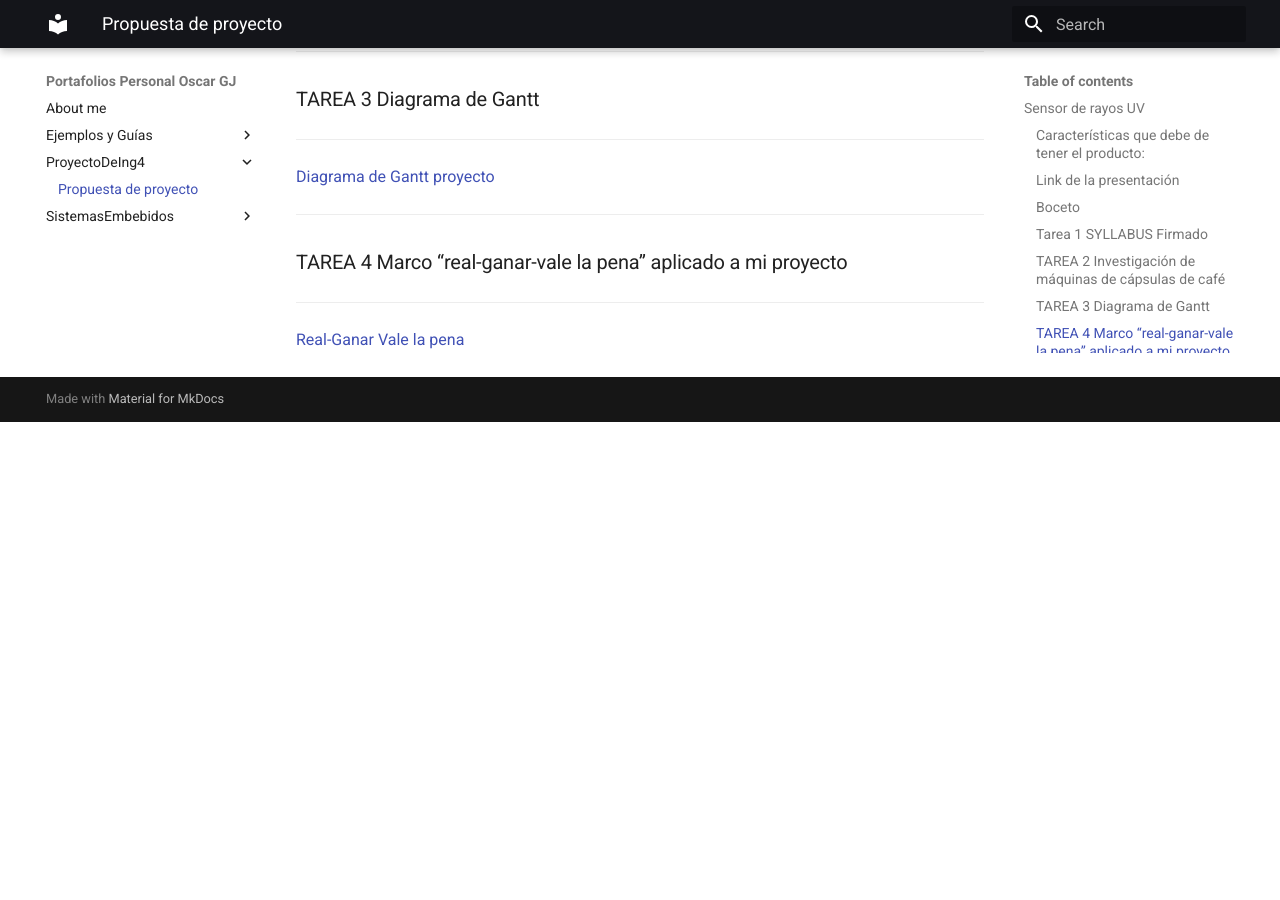
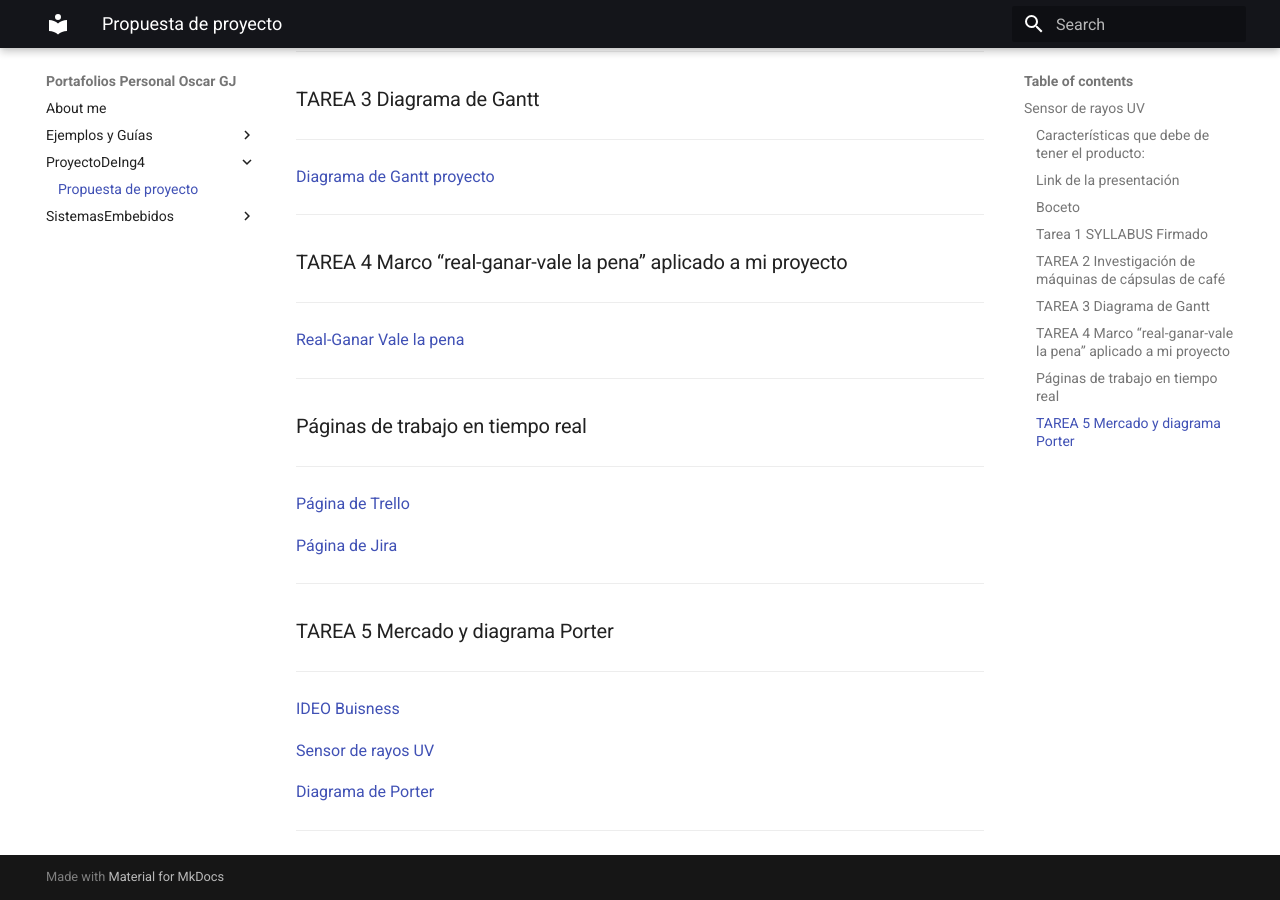
Before and after one commit to OscarGuJo/PortafolioSistemas, an MkDocs documentation site: the page built from docs/ProyectoDeIng4/Proyecto.md, in a window 1280 px wide and 900 px high, scrolled down 1819 px. Built offline with MkDocs 1.6.1 and Material for MkDocs 9.7.7, drawn with Linux system fonts in a browser that asks for light colours; before the commit the page ends 2241 px from its top, so only the background shows below that.

Commit message:
Actualizo tarea porter proyecto 4

```diff
--- a/docs/ProyectoDeIng4/Proyecto.md
+++ b/docs/ProyectoDeIng4/Proyecto.md
@@ -60,3 +60,27 @@ Debe de ser capaz de detectar en tiempo real los niveles de rayos UV en el ambie
 ---
 
 [Real-Ganar Vale la pena](https://docs.google.com/document/d/e/2PACX-1vSxMNVmR-jJWD9nZ6KWQUC17n7yDtmYZeKo0RqMjSaXiRVQKnahckI0v6XETvYHYvuaoG77ukvXxg2c/pub)
+
+---
+
+### Páginas de trabajo en tiempo real
+
+---
+
+[Página de Trello](https://trello.com/c/4ig0xvoT/10-análisis-de-componentes-y-materiales-para-el-prototipo)
+
+[Página de Jira](https://iberopuebla.atlassian.net/jira/software/projects/MBA/boards/1/timeline)
+
+---
+
+### TAREA 5 Mercado y diagrama Porter
+
+---
+
+[IDEO Buisness](https://www.canva.com/design/DAG0w_cchC4/iZkATuicc6fS7nchp_iR7w/edit)
+
+[Sensor de rayos UV](https://docs.google.com/document/d/1EhannVGKgvJBUKr_ac1ZMV9NYwc3UNqIrEO82akdBdE/edit?usp=sharing)
+
+[Diagrama de Porter](https://www.canva.com/design/DAG0xGMiBc4/y4W1TcuNnE4gSCQcIF5zfA/edit?utm_content=DAG0xGMiBc4&utm_campaign=designshare&utm_medium=link2&utm_source=sharebutton)
+
+---
```
